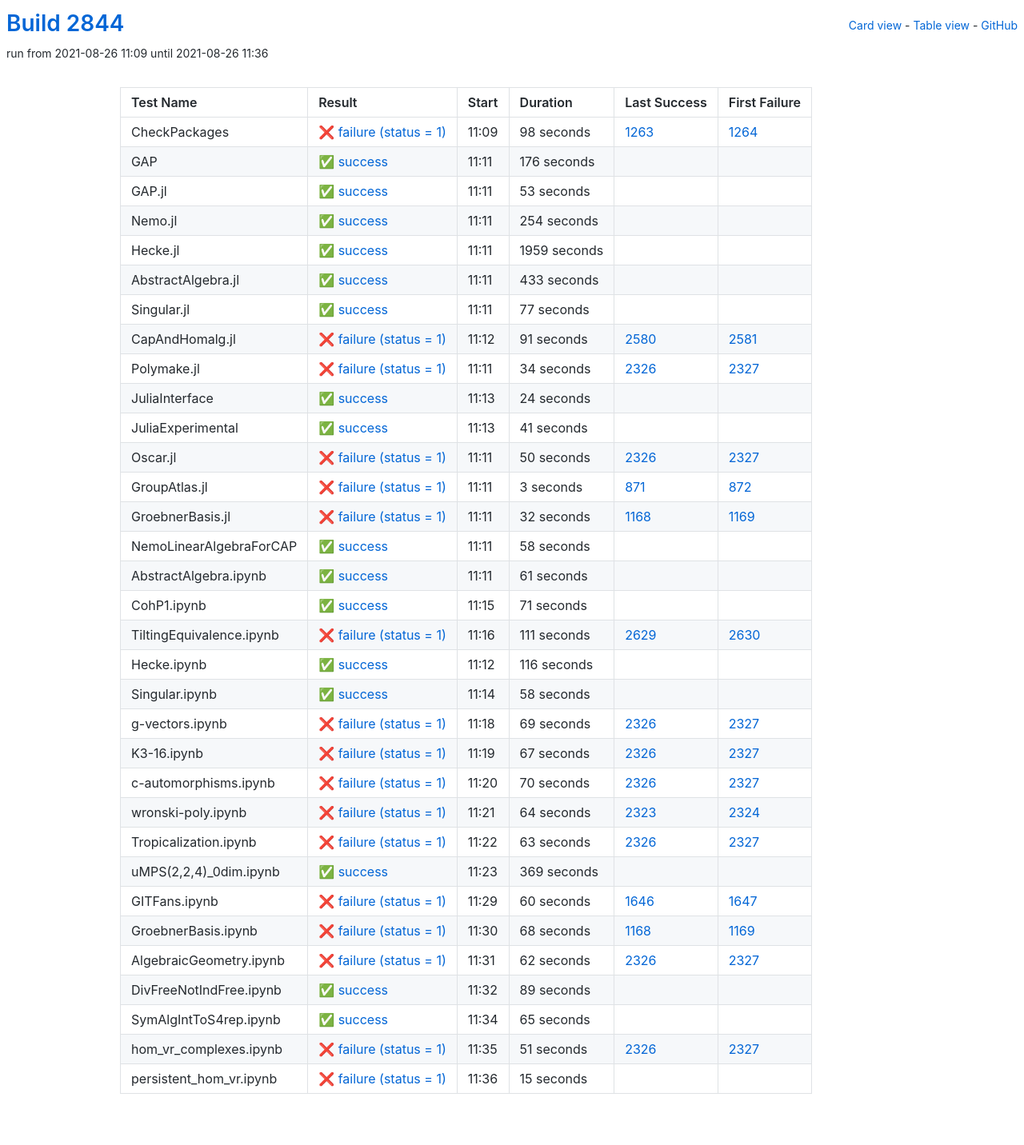
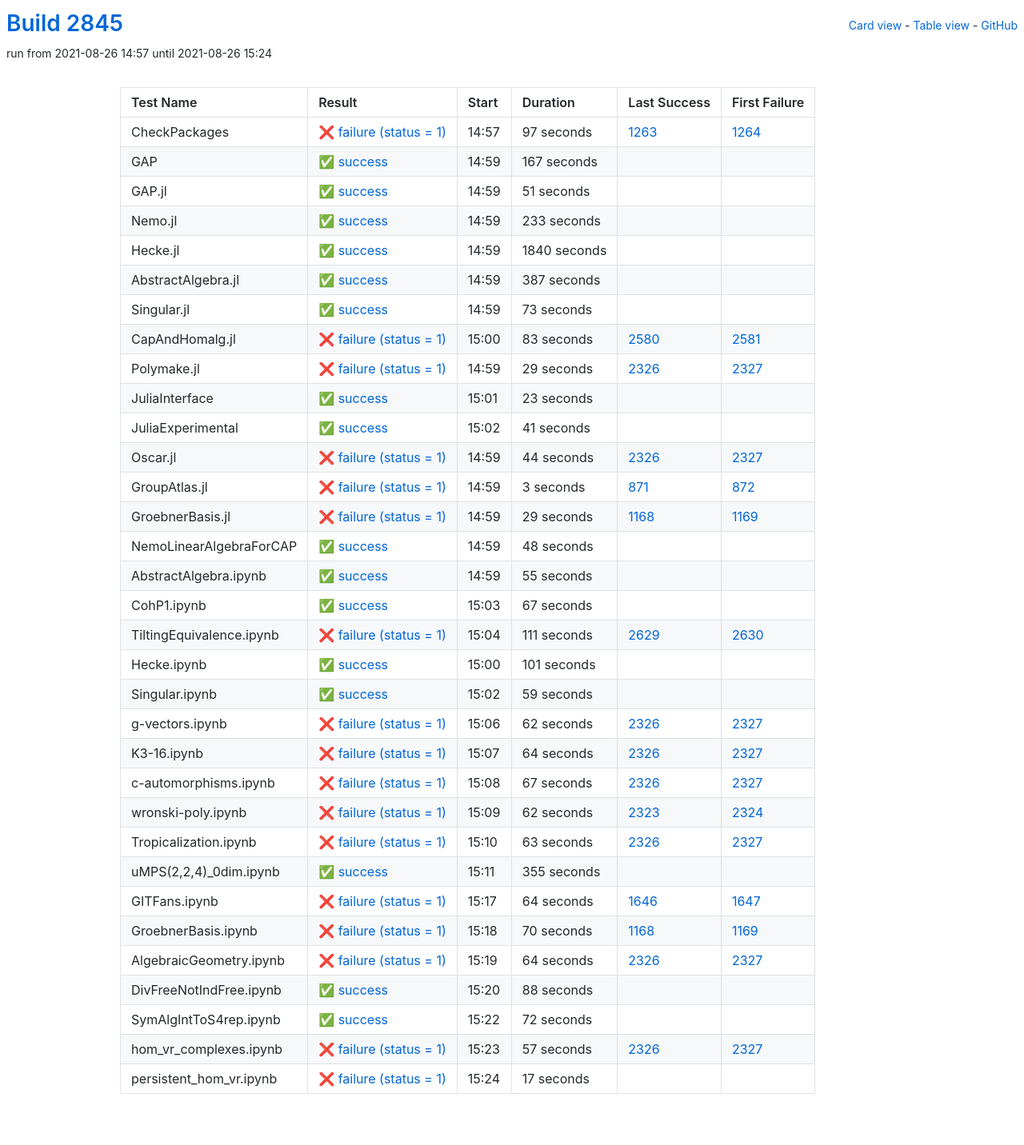
Before and after one commit to oscar-system/oscar-ci-status-stable, a Jekyll site: the page built from table.html, in a window 1280 px wide. Shown: the whole page at 80% size. Built offline with Jekyll 4.4.1, drawn with Linux system fonts in a browser that asks for light colours.

Commit message:
Build #2845

```diff
--- a/_data/ci.yml
+++ b/_data/ci.yml
@@ -1,6 +1,6 @@
 ---
-build: 2844
-build_url: https://oscarci.mathematik.uni-kl.de/job/oscar-stable/2844/
+build: 2845
+build_url: https://oscarci.mathematik.uni-kl.de/job/oscar-stable/2845/
 job: oscar-stable
 organization: oscar-system
 repo: oscar-ci-status-stable
@@ -8,128 +8,128 @@ repourl: https://github.com/oscar-system/oscar-ci-status-stable
 tests:
 - name: CheckPackages
   id: checkpackages
-  log: https://oscarci.mathematik.uni-kl.de/job/oscar-stable/2844/artifact/logs/build-2844/CheckPackages.log
-  start: 2021-08-26 11:09
+  log: https://oscarci.mathematik.uni-kl.de/job/oscar-stable/2845/artifact/logs/build-2845/CheckPackages.log
+  start: 2021-08-26 14:57
   success: false
   exitcode: 1
   status: failure
-  duration: 98
+  duration: 97
   last_success: 1263
   last_success_url: https://oscarci.mathematik.uni-kl.de/job/oscar-stable/1263/
   first_failure: 1264
   first_failure_url: https://oscarci.mathematik.uni-kl.de/job/oscar-stable/1264/
 - name: GAP
   id: gap
-  log: https://oscarci.mathematik.uni-kl.de/job/oscar-stable/2844/artifact/logs/build-2844/GAP.log
-  start: 2021-08-26 11:11
+  log: https://oscarci.mathematik.uni-kl.de/job/oscar-stable/2845/artifact/logs/build-2845/GAP.log
+  start: 2021-08-26 14:59
   success: true
   exitcode: 0
   status: success
-  duration: 176
+  duration: 167
   last_success: false
   last_success_url:
   first_failure: false
   first_failure_url:
 - name: GAP.jl
   id: gap-jl
-  log: https://oscarci.mathematik.uni-kl.de/job/oscar-stable/2844/artifact/logs/build-2844/GAP.jl.log
-  start: 2021-08-26 11:11
+  log: https://oscarci.mathematik.uni-kl.de/job/oscar-stable/2845/artifact/logs/build-2845/GAP.jl.log
+  start: 2021-08-26 14:59
   success: true
   exitcode: 0
   status: success
-  duration: 53
+  duration: 51
   last_success: false
   last_success_url:
   first_failure: false
   first_failure_url:
 - name: Nemo.jl
   id: nemo-jl
-  log: https://oscarci.mathematik.uni-kl.de/job/oscar-stable/2844/artifact/logs/build-2844/Nemo.jl.log
-  start: 2021-08-26 11:11
+  log: https://oscarci.mathematik.uni-kl.de/job/oscar-stable/2845/artifact/logs/build-2845/Nemo.jl.log
+  start: 2021-08-26 14:59
   success: true
   exitcode: 0
   status: success
-  duration: 254
+  duration: 233
   last_success: false
   last_success_url:
   first_failure: false
   first_failure_url:
 - name: Hecke.jl
   id: hecke-jl
-  log: https://oscarci.mathematik.uni-kl.de/job/oscar-stable/2844/artifact/logs/build-2844/Hecke.jl.log
-  start: 2021-08-26 11:11
+  log: https://oscarci.mathematik.uni-kl.de/job/oscar-stable/2845/artifact/logs/build-2845/Hecke.jl.log
+  start: 2021-08-26 14:59
   success: true
   exitcode: 0
   status: success
-  duration: 1959
+  duration: 1840
   last_success: false
   last_success_url:
   first_failure: false
   first_failure_url:
 - name: AbstractAlgebra.jl
   id: abstractalgebra-jl
-  log: https://oscarci.mathematik.uni-kl.de/job/oscar-stable/2844/artifact/logs/build-2844/AbstractAlgebra.jl.log
-  start: 2021-08-26 11:11
+  log: https://oscarci.mathematik.uni-kl.de/job/oscar-stable/2845/artifact/logs/build-2845/AbstractAlgebra.jl.log
+  start: 2021-08-26 14:59
   success: true
   exitcode: 0
   status: success
-  duration: 433
+  duration: 387
   last_success: false
   last_success_url:
   first_failure: false
   first_failure_url:
 - name: Singular.jl
   id: singular-jl
-  log: https://oscarci.mathematik.uni-kl.de/job/oscar-stable/2844/artifact/logs/build-2844/Singular.jl.log
-  start: 2021-08-26 11:11
+  log: https://oscarci.mathematik.uni-kl.de/job/oscar-stable/2845/artifact/logs/build-2845/Singular.jl.log
+  start: 2021-08-26 14:59
   success: true
   exitcode: 0
   status: success
-  duration: 77
+  duration: 73
   last_success: false
   last_success_url:
   first_failure: false
   first_failure_url:
 - name: CapAndHomalg.jl
   id: capandhomalg-jl
-  log: https://oscarci.mathematik.uni-kl.de/job/oscar-stable/2844/artifact/logs/build-2844/CapAndHomalg.jl.log
-  start: 2021-08-26 11:12
+  log: https://oscarci.mathematik.uni-kl.de/job/oscar-stable/2845/artifact/logs/build-2845/CapAndHomalg.jl.log
+  start: 2021-08-26 15:00
   success: false
   exitcode: 1
   status: failure
-  duration: 91
+  duration: 83
   last_success: 2580
   last_success_url: https://oscarci.mathematik.uni-kl.de/job/oscar-stable/2580/
   first_failure: 2581
   first_failure_url: https://oscarci.mathematik.uni-kl.de/job/oscar-stable/2581/
 - name: Polymake.jl
   id: polymake-jl
-  log: https://oscarci.mathematik.uni-kl.de/job/oscar-stable/2844/artifact/logs/build-2844/Polymake.jl.log
-  start: 2021-08-26 11:11
+  log: https://oscarci.mathematik.uni-kl.de/job/oscar-stable/2845/artifact/logs/build-2845/Polymake.jl.log
+  start: 2021-08-26 14:59
   success: false
   exitcode: 1
   status: failure
-  duration: 34
+  duration: 29
   last_success: 2326
   last_success_url: https://oscarci.mathematik.uni-kl.de/job/oscar-stable/2326/
   first_failure: 2327
   first_failure_url: https://oscarci.mathematik.uni-kl.de/job/oscar-stable/2327/
 - name: JuliaInterface
   id: juliainterface
-  log: https://oscarci.mathematik.uni-kl.de/job/oscar-stable/2844/artifact/logs/build-2844/JuliaInterface.log
-  start: 2021-08-26 11:13
+  log: https://oscarci.mathematik.uni-kl.de/job/oscar-stable/2845/artifact/logs/build-2845/JuliaInterface.log
+  start: 2021-08-26 15:01
   success: true
   exitcode: 0
   status: success
-  duration: 24
+  duration: 23
   last_success: false
   last_success_url:
   first_failure: false
   first_failure_url:
 - name: JuliaExperimental
   id: juliaexperimental
-  log: https://oscarci.mathematik.uni-kl.de/job/oscar-stable/2844/artifact/logs/build-2844/JuliaExperimental.log
-  start: 2021-08-26 11:13
+  log: https://oscarci.mathematik.uni-kl.de/job/oscar-stable/2845/artifact/logs/build-2845/JuliaExperimental.log
+  start: 2021-08-26 15:02
   success: true
   exitcode: 0
   status: success
@@ -140,20 +140,20 @@ tests:
   first_failure_url:
 - name: Oscar.jl
   id: oscar-jl
-  log: https://oscarci.mathematik.uni-kl.de/job/oscar-stable/2844/artifact/logs/build-2844/Oscar.jl.log
-  start: 2021-08-26 11:11
+  log: https://oscarci.mathematik.uni-kl.de/job/oscar-stable/2845/artifact/logs/build-2845/Oscar.jl.log
+  start: 2021-08-26 14:59
   success: false
   exitcode: 1
   status: failure
-  duration: 50
+  duration: 44
   last_success: 2326
   last_success_url: https://oscarci.mathematik.uni-kl.de/job/oscar-stable/2326/
   first_failure: 2327
   first_failure_url: https://oscarci.mathematik.uni-kl.de/job/oscar-stable/2327/
 - name: GroupAtlas.jl
   id: groupatlas-jl
-  log: https://oscarci.mathematik.uni-kl.de/job/oscar-stable/2844/artifact/logs/build-2844/GroupAtlas.jl.log
-  start: 2021-08-26 11:11
+  log: https://oscarci.mathematik.uni-kl.de/job/oscar-stable/2845/artifact/logs/build-2845/GroupAtlas.jl.log
+  start: 2021-08-26 14:59
   success: false
   exitcode: 1
   status: failure
@@ -164,56 +164,56 @@ tests:
   first_failure_url: https://oscarci.mathematik.uni-kl.de/job/oscar-stable/872/
 - name: GroebnerBasis.jl
   id: groebnerbasis-jl
-  log: https://oscarci.mathematik.uni-kl.de/job/oscar-stable/2844/artifact/logs/build-2844/GroebnerBasis.jl.log
-  start: 2021-08-26 11:11
+  log: https://oscarci.mathematik.uni-kl.de/job/oscar-stable/2845/artifact/logs/build-2845/GroebnerBasis.jl.log
+  start: 2021-08-26 14:59
   success: false
   exitcode: 1
   status: failure
-  duration: 32
+  duration: 29
   last_success: 1168
   last_success_url: https://oscarci.mathematik.uni-kl.de/job/oscar-stable/1168/
   first_failure: 1169
   first_failure_url: https://oscarci.mathematik.uni-kl.de/job/oscar-stable/1169/
 - name: NemoLinearAlgebraForCAP
   id: nemolinearalgebraforcap
-  log: https://oscarci.mathematik.uni-kl.de/job/oscar-stable/2844/artifact/logs/build-2844/NemoLinearAlgebraForCAP.log
-  start: 2021-08-26 11:11
+  log: https://oscarci.mathematik.uni-kl.de/job/oscar-stable/2845/artifact/logs/build-2845/NemoLinearAlgebraForCAP.log
+  start: 2021-08-26 14:59
   success: true
   exitcode: 0
   status: success
-  duration: 58
+  duration: 48
   last_success: false
   last_success_url:
   first_failure: false
   first_failure_url:
 - name: AbstractAlgebra.ipynb
   id: abstractalgebra-ipynb
-  log: https://oscarci.mathematik.uni-kl.de/job/oscar-stable/2844/artifact/logs/build-2844/AbstractAlgebra.ipynb.log
-  start: 2021-08-26 11:11
+  log: https://oscarci.mathematik.uni-kl.de/job/oscar-stable/2845/artifact/logs/build-2845/AbstractAlgebra.ipynb.log
+  start: 2021-08-26 14:59
   success: true
   exitcode: 0
   status: success
-  duration: 61
+  duration: 55
   last_success: false
   last_success_url:
   first_failure: false
   first_failure_url:
 - name: CohP1.ipynb
   id: cohp1-ipynb
-  log: https://oscarci.mathematik.uni-kl.de/job/oscar-stable/2844/artifact/logs/build-2844/CohP1.ipynb.log
-  start: 2021-08-26 11:15
+  log: https://oscarci.mathematik.uni-kl.de/job/oscar-stable/2845/artifact/logs/build-2845/CohP1.ipynb.log
+  start: 2021-08-26 15:03
   success: true
   exitcode: 0
   status: success
-  duration: 71
+  duration: 67
   last_success: false
   last_success_url:
   first_failure: false
   first_failure_url:
 - name: TiltingEquivalence.ipynb
   id: tiltingequivalence-ipynb
-  log: https://oscarci.mathematik.uni-kl.de/job/oscar-stable/2844/artifact/logs/build-2844/TiltingEquivalence.ipynb.log
-  start: 2021-08-26 11:16
+  log: https://oscarci.mathematik.uni-kl.de/job/oscar-stable/2845/artifact/logs/build-2845/TiltingEquivalence.ipynb.log
+  start: 2021-08-26 15:04
   success: false
   exitcode: 1
   status: failure
@@ -224,44 +224,56 @@ tests:
   first_failure_url: https://oscarci.mathematik.uni-kl.de/job/oscar-stable/2630/
 - name: Hecke.ipynb
   id: hecke-ipynb
-  log: https://oscarci.mathematik.uni-kl.de/job/oscar-stable/2844/artifact/logs/build-2844/Hecke.ipynb.log
-  start: 2021-08-26 11:12
+  log: https://oscarci.mathematik.uni-kl.de/job/oscar-stable/2845/artifact/logs/build-2845/Hecke.ipynb.log
+  start: 2021-08-26 15:00
   success: true
   exitcode: 0
   status: success
-  duration: 116
+  duration: 101
   last_success: false
   last_success_url:
   first_failure: false
   first_failure_url:
 - name: Singular.ipynb
   id: singular-ipynb
-  log: https://oscarci.mathematik.uni-kl.de/job/oscar-stable/2844/artifact/logs/build-2844/Singular.ipynb.log
-  start: 2021-08-26 11:14
+  log: https://oscarci.mathematik.uni-kl.de/job/oscar-stable/2845/artifact/logs/build-2845/Singular.ipynb.log
+  start: 2021-08-26 15:02
   success: true
   exitcode: 0
   status: success
-  duration: 58
+  duration: 59
   last_success: false
   last_success_url:
   first_failure: false
   first_failure_url:
 - name: g-vectors.ipynb
   id: g-vectors-ipynb
-  log: https://oscarci.mathematik.uni-kl.de/job/oscar-stable/2844/artifact/logs/build-2844/g-vectors.ipynb.log
-  start: 2021-08-26 11:18
+  log: https://oscarci.mathematik.uni-kl.de/job/oscar-stable/2845/artifact/logs/build-2845/g-vectors.ipynb.log
+  start: 2021-08-26 15:06
   success: false
   exitcode: 1
   status: failure
-  duration: 69
+  duration: 62
   last_success: 2326
   last_success_url: https://oscarci.mathematik.uni-kl.de/job/oscar-stable/2326/
   first_failure: 2327
   first_failure_url: https://oscarci.mathematik.uni-kl.de/job/oscar-stable/2327/
 - name: K3-16.ipynb
   id: k3-16-ipynb
-  log: https://oscarci.mathematik.uni-kl.de/job/oscar-stable/2844/artifact/logs/build-2844/K3-16.ipynb.log
-  start: 2021-08-26 11:19
+  log: https://oscarci.mathematik.uni-kl.de/job/oscar-stable/2845/artifact/logs/build-2845/K3-16.ipynb.log
+  start: 2021-08-26 15:07
+  success: false
+  exitcode: 1
+  status: failure
+  duration: 64
+  last_success: 2326
+  last_success_url: https://oscarci.mathematik.uni-kl.de/job/oscar-stable/2326/
+  first_failure: 2327
+  first_failure_url: https://oscarci.mathematik.uni-kl.de/job/oscar-stable/2327/
+- name: c-automorphisms.ipynb
+  id: c-automorphisms-ipynb
+  log: https://oscarci.mathematik.uni-kl.de/job/oscar-stable/2845/artifact/logs/build-2845/c-automorphisms.ipynb.log
+  start: 2021-08-26 15:08
   success: false
   exitcode: 1
   status: failure
@@ -270,34 +282,22 @@ tests:
   last_success_url: https://oscarci.mathematik.uni-kl.de/job/oscar-stable/2326/
   first_failure: 2327
   first_failure_url: https://oscarci.mathematik.uni-kl.de/job/oscar-stable/2327/
-- name: c-automorphisms.ipynb
-  id: c-automorphisms-ipynb
-  log: https://oscarci.mathematik.uni-kl.de/job/oscar-stable/2844/artifact/logs/build-2844/c-automorphisms.ipynb.log
-  start: 2021-08-26 11:20
+- name: wronski-poly.ipynb
+  id: wronski-poly-ipynb
+  log: https://oscarci.mathematik.uni-kl.de/job/oscar-stable/2845/artifact/logs/build-2845/wronski-poly.ipynb.log
+  start: 2021-08-26 15:09
   success: false
   exitcode: 1
   status: failure
-  duration: 70
-  last_success: 2326
-  last_success_url: https://oscarci.mathematik.uni-kl.de/job/oscar-stable/2326/
-  first_failure: 2327
-  first_failure_url: https://oscarci.mathematik.uni-kl.de/job/oscar-stable/2327/
-- name: wronski-poly.ipynb
-  id: wronski-poly-ipynb
-  log: https://oscarci.mathematik.uni-kl.de/job/oscar-stable/2844/artifact/logs/build-2844/wronski-poly.ipynb.log
-  start: 2021-08-26 11:21
-  success: false
-  exitcode: 1
-  status: failure
-  duration: 64
+  duration: 62
   last_success: 2323
   last_success_url: https://oscarci.mathematik.uni-kl.de/job/oscar-stable/2323/
   first_failure: 2324
   first_failure_url: https://oscarci.mathematik.uni-kl.de/job/oscar-stable/2324/
 - name: Tropicalization.ipynb
   id: tropicalization-ipynb
-  log: https://oscarci.mathematik.uni-kl.de/job/oscar-stable/2844/artifact/logs/build-2844/Tropicalization.ipynb.log
-  start: 2021-08-26 11:22
+  log: https://oscarci.mathematik.uni-kl.de/job/oscar-stable/2845/artifact/logs/build-2845/Tropicalization.ipynb.log
+  start: 2021-08-26 15:10
   success: false
   exitcode: 1
   status: failure
@@ -308,96 +308,96 @@ tests:
   first_failure_url: https://oscarci.mathematik.uni-kl.de/job/oscar-stable/2327/
 - name: uMPS(2,2,4)_0dim.ipynb
   id: umps-2-2-4-0dim-ipynb
-  log: https://oscarci.mathematik.uni-kl.de/job/oscar-stable/2844/artifact/logs/build-2844/uMPS-2-2-4-_0dim.ipynb.log
-  start: 2021-08-26 11:23
+  log: https://oscarci.mathematik.uni-kl.de/job/oscar-stable/2845/artifact/logs/build-2845/uMPS-2-2-4-_0dim.ipynb.log
+  start: 2021-08-26 15:11
   success: true
   exitcode: 0
   status: success
-  duration: 369
+  duration: 355
   last_success: false
   last_success_url:
   first_failure: false
   first_failure_url:
 - name: GITFans.ipynb
   id: gitfans-ipynb
-  log: https://oscarci.mathematik.uni-kl.de/job/oscar-stable/2844/artifact/logs/build-2844/GITFans.ipynb.log
-  start: 2021-08-26 11:29
+  log: https://oscarci.mathematik.uni-kl.de/job/oscar-stable/2845/artifact/logs/build-2845/GITFans.ipynb.log
+  start: 2021-08-26 15:17
   success: false
   exitcode: 1
   status: failure
-  duration: 60
+  duration: 64
   last_success: 1646
   last_success_url: https://oscarci.mathematik.uni-kl.de/job/oscar-stable/1646/
   first_failure: 1647
   first_failure_url: https://oscarci.mathematik.uni-kl.de/job/oscar-stable/1647/
 - name: GroebnerBasis.ipynb
   id: groebnerbasis-ipynb
-  log: https://oscarci.mathematik.uni-kl.de/job/oscar-stable/2844/artifact/logs/build-2844/GroebnerBasis.ipynb.log
-  start: 2021-08-26 11:30
+  log: https://oscarci.mathematik.uni-kl.de/job/oscar-stable/2845/artifact/logs/build-2845/GroebnerBasis.ipynb.log
+  start: 2021-08-26 15:18
   success: false
   exitcode: 1
   status: failure
-  duration: 68
+  duration: 70
   last_success: 1168
   last_success_url: https://oscarci.mathematik.uni-kl.de/job/oscar-stable/1168/
   first_failure: 1169
   first_failure_url: https://oscarci.mathematik.uni-kl.de/job/oscar-stable/1169/
 - name: AlgebraicGeometry.ipynb
   id: algebraicgeometry-ipynb
-  log: https://oscarci.mathematik.uni-kl.de/job/oscar-stable/2844/artifact/logs/build-2844/AlgebraicGeometry.ipynb.log
-  start: 2021-08-26 11:31
+  log: https://oscarci.mathematik.uni-kl.de/job/oscar-stable/2845/artifact/logs/build-2845/AlgebraicGeometry.ipynb.log
+  start: 2021-08-26 15:19
   success: false
   exitcode: 1
   status: failure
-  duration: 62
+  duration: 64
   last_success: 2326
   last_success_url: https://oscarci.mathematik.uni-kl.de/job/oscar-stable/2326/
   first_failure: 2327
   first_failure_url: https://oscarci.mathematik.uni-kl.de/job/oscar-stable/2327/
 - name: DivFreeNotIndFree.ipynb
   id: divfreenotindfree-ipynb
-  log: https://oscarci.mathematik.uni-kl.de/job/oscar-stable/2844/artifact/logs/build-2844/DivFreeNotIndFree.ipynb.log
-  start: 2021-08-26 11:32
+  log: https://oscarci.mathematik.uni-kl.de/job/oscar-stable/2845/artifact/logs/build-2845/DivFreeNotIndFree.ipynb.log
+  start: 2021-08-26 15:20
   success: true
   exitcode: 0
   status: success
-  duration: 89
+  duration: 88
   last_success: false
   last_success_url:
   first_failure: false
   first_failure_url:
 - name: SymAlgIntToS4rep.ipynb
   id: symalginttos4rep-ipynb
-  log: https://oscarci.mathematik.uni-kl.de/job/oscar-stable/2844/artifact/logs/build-2844/SymAlgIntToS4rep.ipynb.log
-  start: 2021-08-26 11:34
+  log: https://oscarci.mathematik.uni-kl.de/job/oscar-stable/2845/artifact/logs/build-2845/SymAlgIntToS4rep.ipynb.log
+  start: 2021-08-26 15:22
   success: true
   exitcode: 0
   status: success
-  duration: 65
+  duration: 72
   last_success: false
   last_success_url:
   first_failure: false
   first_failure_url:
 - name: hom_vr_complexes.ipynb
   id: hom-vr-complexes-ipynb
-  log: https://oscarci.mathematik.uni-kl.de/job/oscar-stable/2844/artifact/logs/build-2844/hom_vr_complexes.ipynb.log
-  start: 2021-08-26 11:35
+  log: https://oscarci.mathematik.uni-kl.de/job/oscar-stable/2845/artifact/logs/build-2845/hom_vr_complexes.ipynb.log
+  start: 2021-08-26 15:23
   success: false
   exitcode: 1
   status: failure
-  duration: 51
+  duration: 57
   last_success: 2326
   last_success_url: https://oscarci.mathematik.uni-kl.de/job/oscar-stable/2326/
   first_failure: 2327
   first_failure_url: https://oscarci.mathematik.uni-kl.de/job/oscar-stable/2327/
 - name: persistent_hom_vr.ipynb
   id: persistent-hom-vr-ipynb
-  log: https://oscarci.mathematik.uni-kl.de/job/oscar-stable/2844/artifact/logs/build-2844/persistent_hom_vr.ipynb.log
-  start: 2021-08-26 11:36
+  log: https://oscarci.mathematik.uni-kl.de/job/oscar-stable/2845/artifact/logs/build-2845/persistent_hom_vr.ipynb.log
+  start: 2021-08-26 15:24
   success: false
   exitcode: 1
   status: failure
-  duration: 15
+  duration: 17
   last_success: false
   last_success_url:
   first_failure: false
```
Also changed, not shown: README.md.
